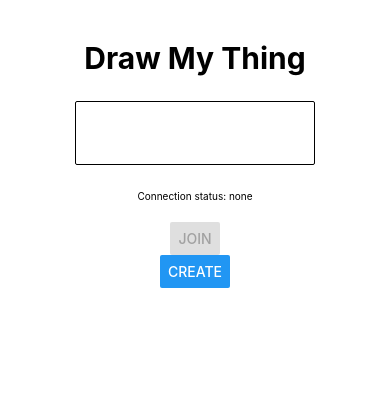
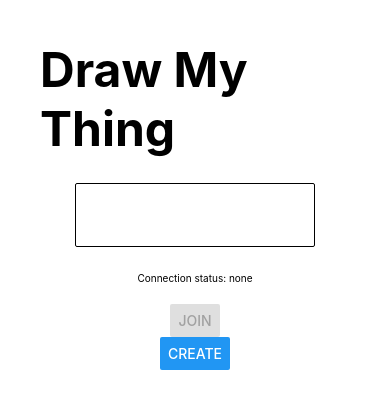
Before and after one commit to myfatemi04/draw-my-thing-frontend, a React Native app: screen / in a window 390 px wide. Shown: the top 408 px of the page. Built offline with nearby package versions, Linux system fonts and the light colour scheme; no server answers.

Commit message:
Make better lobby

```diff
--- a/modules/Game/GameHooks.ts
+++ b/modules/Game/GameHooks.ts
@@ -12,3 +12,7 @@ export function useCurrentPlayerID() {
 export function useLocalPlayerID() {
   return useContext(GameContext).gameState.localUserID;
 }
+
+export function usePlayers() {
+  return useContext(GameContext).gameState.players;
+}
--- a/modules/Game/Lobby.tsx
+++ b/modules/Game/Lobby.tsx
@@ -1,8 +1,28 @@
 import React from "react";
 import UIText from "../ui/UIText";
+import { usePlayers } from "./GameHooks";
 
 function Lobby() {
-  return <UIText variant="header">Lobby</UIText>;
+  const players = usePlayers();
+  return (
+    <>
+      <UIText variant="header">Lobby</UIText>
+      <UIText variant="body" style={{ marginTop: 20 }}>
+        The game will automatically start when there are at least four players.
+      </UIText>
+      <UIText variant="listTitle" style={{ marginTop: 20, marginBottom: 20 }}>
+        Players
+      </UIText>
+      {players.entrySeq().map(([id, player]) => {
+        return (
+          <>
+            <UIText variant="bodyBold">{player.nickname}</UIText>
+          </>
+        );
+      })}
+      <UIText variant="bodyBold">Me</UIText>
+    </>
+  );
 }
 
 export default Lobby;
--- a/modules/ui/UIText.tsx
+++ b/modules/ui/UIText.tsx
@@ -1,25 +1,47 @@
 import React, { ReactNode } from "react";
-import { StyleSheet, Text } from "react-native";
+import { StyleSheet, Text, TextStyle } from "react-native";
 
 export default function UIText({
   variant,
   children,
+  style,
 }: {
   variant: keyof typeof styles;
   children: ReactNode;
+  style?: TextStyle;
 }) {
-  return <Text style={styles[variant]}>{children}</Text>;
+  return (
+    <Text
+      style={
+        style
+          ? StyleSheet.compose(styles[variant] as TextStyle, style)
+          : styles[variant]
+      }
+    >
+      {children}
+    </Text>
+  );
 }
 
 const styles = StyleSheet.create({
   header: {
-    fontSize: 30,
+    fontSize: 48,
     fontWeight: "bold",
     color: "black",
   },
+  listTitle: {
+    fontSize: 32,
+    fontWeight: "600",
+    color: "black",
+  },
   body: {
-    fontSize: 14,
+    fontSize: 24,
     fontWeight: "normal",
     color: "grey",
   },
+  bodyBold: {
+    fontSize: 24,
+    fontWeight: "bold",
+    color: "grey",
+  },
 });
```
